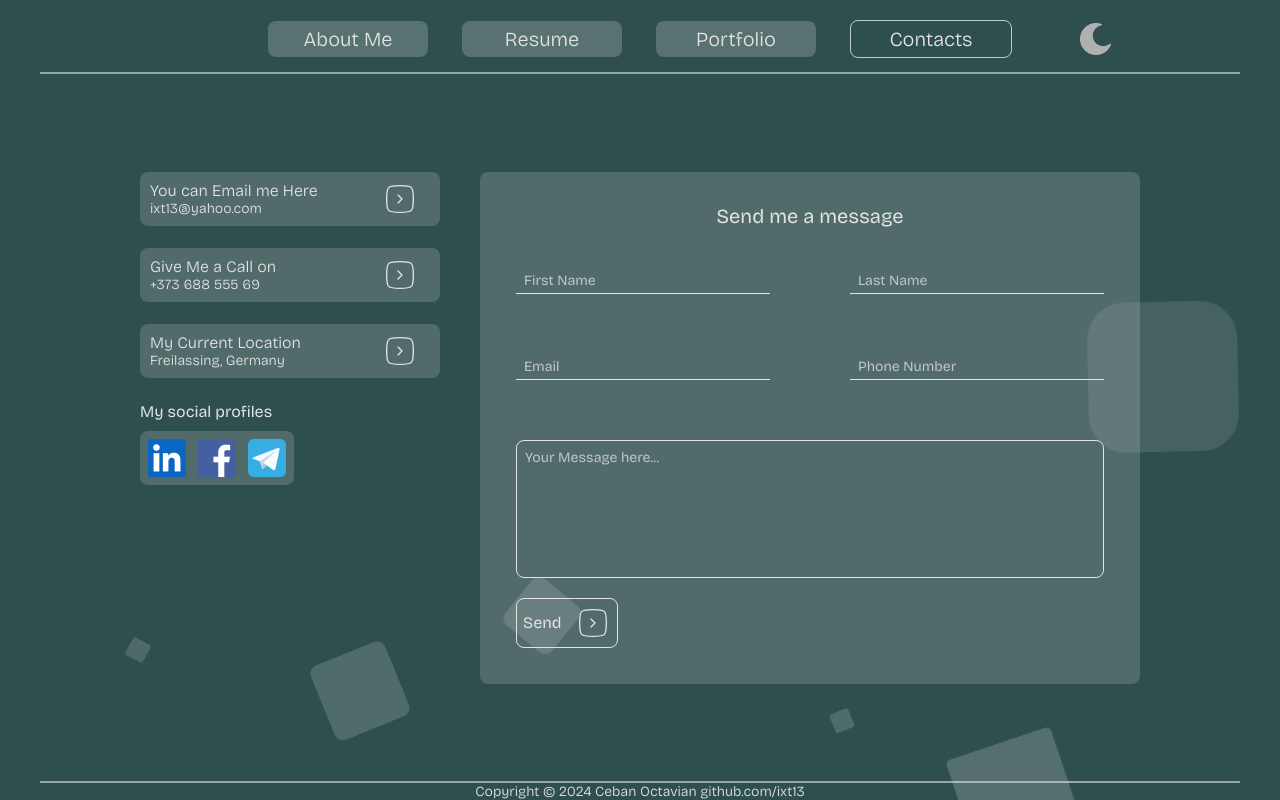
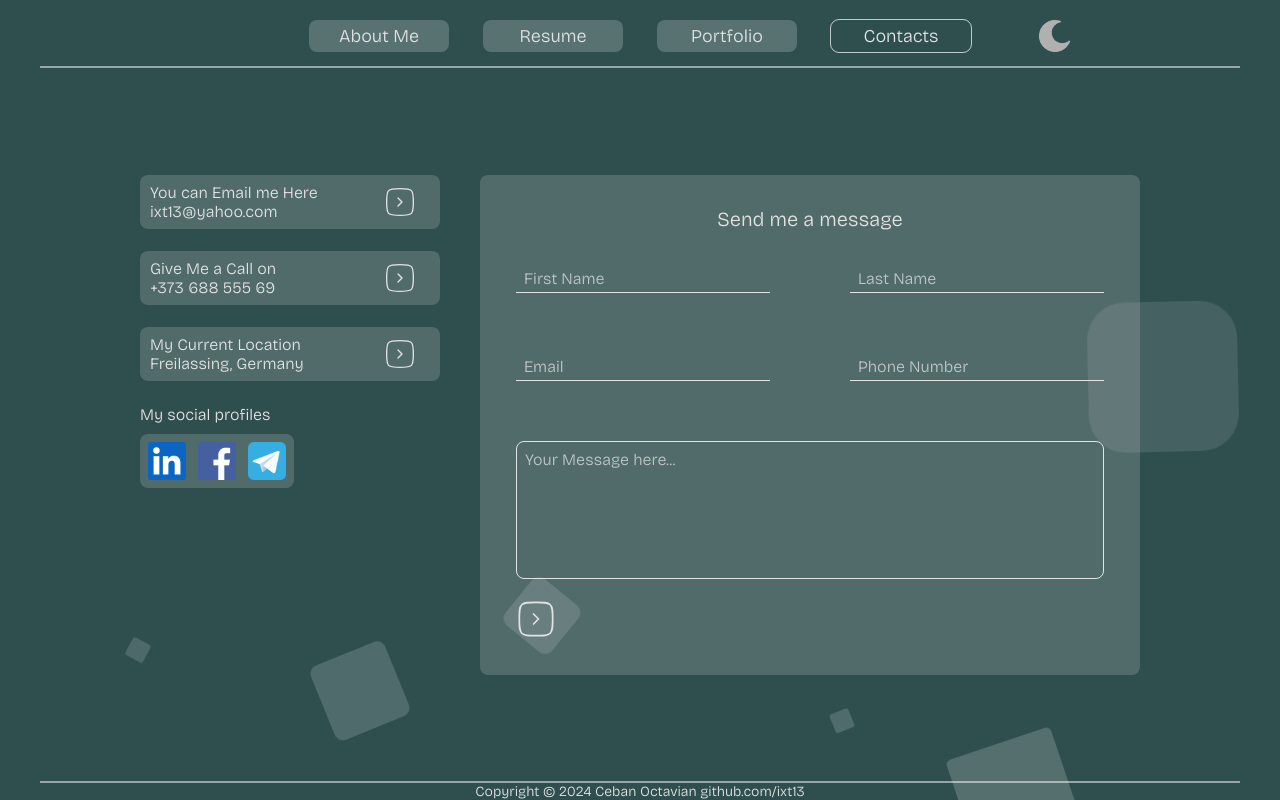
Before and after one commit to ixt13/Portfolio-v2, a Next.js app: page /contacts in a window 1280 px wide. Built offline with nearby package versions, Linux system fonts and the light colour scheme.

Commit message:
global  fixes

```diff
--- a/src/UI/Components/NavButton/NavButton.module.scss
+++ b/src/UI/Components/NavButton/NavButton.module.scss
@@ -1,8 +1,8 @@
 .navButton {
-	font-size: 20px;
+	font-size: 18px;
 	font-weight: 300;
-	height: 36px;
-	width: 160px;
+	height: 32px;
+	width: 140px;
 	background-color: rgba(255, 255, 255, 0.2);
 	text-decoration: none;
 	outline: none;
@@ -20,5 +20,5 @@
 }
 .active {
 	background-color: transparent;
-	border: 1px solid rgba(255, 255, 255, 0.7);
+	outline: 1px solid rgba(255, 255, 255, 0.7);
 }
--- a/src/UI/Components/PortfolioItem/PortfolioItem.module.scss
+++ b/src/UI/Components/PortfolioItem/PortfolioItem.module.scss
@@ -4,7 +4,7 @@
 	align-items: center;
 	justify-content: center;
 	flex-direction: column;
-	height: 320px;
+	height: 270px;
 
 	grid-column: span 4;
 	grid-row: span 6;
@@ -35,7 +35,7 @@
 .photoContainerHover {
 	position: relative;
 	width: 100%;
-	height: 60%;
+	height: 40%;
 	background-color: rgba(255, 255, 255, 0.2);
 	display: flex;
 	align-items: center;
@@ -51,7 +51,7 @@
 
 .itemInfoonHover {
 	width: 100%;
-	height: 40%;
+	height: 60%;
 	overflow-y: hidden;
 	display: flex;
 	flex-direction: column;
--- a/src/UI/Components/TechItem/TechItem.module.scss
+++ b/src/UI/Components/TechItem/TechItem.module.scss
@@ -11,4 +11,7 @@
 	padding-left: 20px;
 	padding-right: 20px;
 	border-radius: 8px;
+	p {
+		font-weight: 250;
+	}
 }
--- a/src/UI/Components/TextContentBlock/TextContentBlock.module.scss
+++ b/src/UI/Components/TextContentBlock/TextContentBlock.module.scss
@@ -11,7 +11,7 @@
 		flex-direction: column;
 		justify-content: space-evenly;
 		align-content: center;
-		padding: 16px;
+		padding: 8px;
 	}
 	li {
 		margin: 8px 0px 8px 0px;
@@ -25,7 +25,7 @@
 	flex-direction: row;
 	justify-content: flex-start;
 	align-items: center;
-	padding-top: 16px;
+	padding-top: 8px;
 
 	h4 {
 		display: flex;
@@ -36,7 +36,7 @@
 		border-radius: 0px 4px 4px 0px;
 		padding: 8px;
 		font-size: 17px;
-		font-weight: 400;
+		font-weight: 300;
 	}
 }
 
--- a/src/UI/Screens/ContactScreen/ContactScreen.module.scss
+++ b/src/UI/Screens/ContactScreen/ContactScreen.module.scss
@@ -4,6 +4,7 @@
 	align-items: flex-start;
 	justify-content: center;
 	gap: 40px;
+	font-weight: 300;
 }
 
 .rightSideBlock {
@@ -13,12 +14,6 @@
 	width: 100%;
 	padding: 32px 36px 36px 36px;
 
-	p {
-		text-align: center;
-		padding-bottom: 40px;
-		font-size: 20px;
-	}
-
 	form {
 		display: flex;
 		flex-direction: column;
@@ -26,7 +21,7 @@
 
 		textArea {
 			all: unset;
-			font-size: 14px;
+
 			height: 120px;
 			width: auto;
 			resize: none;
@@ -44,7 +39,6 @@
 		}
 
 		input {
-			font-size: 14px;
 			border-bottom: 1px solid currentColor;
 			width: 100%;
 			padding: 4px 8px 4px 8px;
@@ -64,27 +58,13 @@
 		}
 	}
 	button {
-		border: 1px solid currentColor;
-		border-radius: 8px;
-		padding: 6px;
 		margin-top: -40px;
 		display: flex;
-		flex-direction: row;
-		height: 36px;
+		height: 40px;
+
+		transition: all 0.2s ease;
+
 		width: min-content;
-		gap: 14px;
-		justify-content: space-between;
-		transition: all 0.2s ease;
-		p {
-			font-size: 16px;
-			padding-bottom: 0px;
-			height: 100%;
-			display: flex;
-			align-items: center;
-		}
-		&:hover {
-			gap: 34px;
-		}
 	}
 }
 
@@ -101,7 +81,6 @@
 }
 
 .contactItem {
-	font-size: 16px;
 	font-weight: 300;
 	height: 54px;
 	width: 300px;
@@ -113,17 +92,9 @@
 	padding: 10px 24px 10px 10px;
 
 	a {
-		font-size: 14px;
 		height: 32px;
 		width: 32px;
 		cursor: pointer;
-	}
-}
-.contactItemTextContent {
-	font-size: 16px;
-
-	p:nth-of-type(2) {
-		font-size: 14px;
 	}
 }
 
@@ -178,14 +149,36 @@
 	align-items: flex-start;
 
 	gap: 10px;
-	p:nth-of-type(1) {
-		font-size: 16px;
-	}
 }
 
+.rightSideBlockTitle {
+	text-align: center;
+	font-size: 20px;
+	padding-bottom: 34px;
+}
+
+.buttonTextContent {
+	display: flex;
+	align-items: center;
+	justify-content: center;
+	transition: all 0.4s ease;
+}
 .buttonIcon {
-	width: auto;
-	height: 100%;
-	padding: 2px;
+	min-height: 40px;
+	min-width: 40px;
+	max-width: 40px;
+	max-height: 40px;
 	stroke-width: 1px;
+	transition: all 0.4s ease;
 }
+
+.buttonTextContentHidden {
+	width: 0%;
+	overflow: hidden;
+}
+
+.buttonTextContentVisible {
+	width: 100%;
+	overflow: hidden;
+	padding-right: 8px;
+}
--- a/src/UI/Screens/ContactScreen/ContactScreen.tsx
+++ b/src/UI/Screens/ContactScreen/ContactScreen.tsx
@@ -12,7 +12,7 @@ import Link from 'next/link'
 import { useState } from 'react'
 export const ContactScreen = () => {
 	const [isShowModal, setIsShowModal] = useState<boolean>(false)
-
+	const [onButtonHover, setOnButtonHover] = useState<boolean>(false)
 	return (
 		<div className={styles.contactWrapper}>
 			<div className={styles.leftSideBlock}>
@@ -84,7 +84,7 @@ export const ContactScreen = () => {
 				</div>
 			</div>
 			<div className={styles.rightSideBlock}>
-				<p>Send me a message</p>
+				<p className={styles.rightSideBlockTitle}>Send me a message</p>
 				<form
 					onSubmit={e => {
 						e.preventDefault()
@@ -130,8 +130,24 @@ export const ContactScreen = () => {
 						id='message'
 						name='message'
 					></textarea>
-					<button type='submit'>
-						<p>Send</p>
+					<button
+						type='submit'
+						onMouseEnter={() => {
+							setOnButtonHover(true)
+						}}
+						onMouseLeave={() => {
+							setOnButtonHover(false)
+						}}
+					>
+						<p
+							className={`${styles.buttonTextContent} ${
+								onButtonHover
+									? styles.buttonTextContentVisible
+									: styles.buttonTextContentHidden
+							} `}
+						>
+							Send
+						</p>
 						<SquareIcon className={styles.buttonIcon}></SquareIcon>
 					</button>
 				</form>
--- a/src/UI/Screens/HomeScreen/HomeScreen.module.scss
+++ b/src/UI/Screens/HomeScreen/HomeScreen.module.scss
@@ -22,7 +22,6 @@
 	}
 }
 .aboutMeText {
-	font-size: 18px;
 	font-weight: 200;
 	white-space: pre-line;
 }
--- a/src/consts.ts
+++ b/src/consts.ts
@@ -214,8 +214,8 @@ export const studies: iTextContent = {
 		},
 		{
 			paragraph:
-				'Web Development in Online School - SkyPro, 2022-2023 (12 month)',
-			description: 'Technologies - HTML, CSS, JavaScript, React.js',
+				'Web Development in Online School - SkyPro, 2022-2023 (12 month) - HTML, CSS, JavaScript, React.js',
+			description: '',
 		},
 	],
 }
--- a/src/global.css
+++ b/src/global.css
@@ -2,6 +2,7 @@
 	margin: 0px;
 	padding: 0px;
 	box-sizing: border-box;
+	font-size: 16px;
 }
 
 body {
```
Also changed, not shown: src/UI/Screens/HomeScreen/HomeScreen.tsx (+3 -3 lines), src/UI/Screens/ResumeScreen/ResumeScreen.module.scss (+2 -18 lines).
